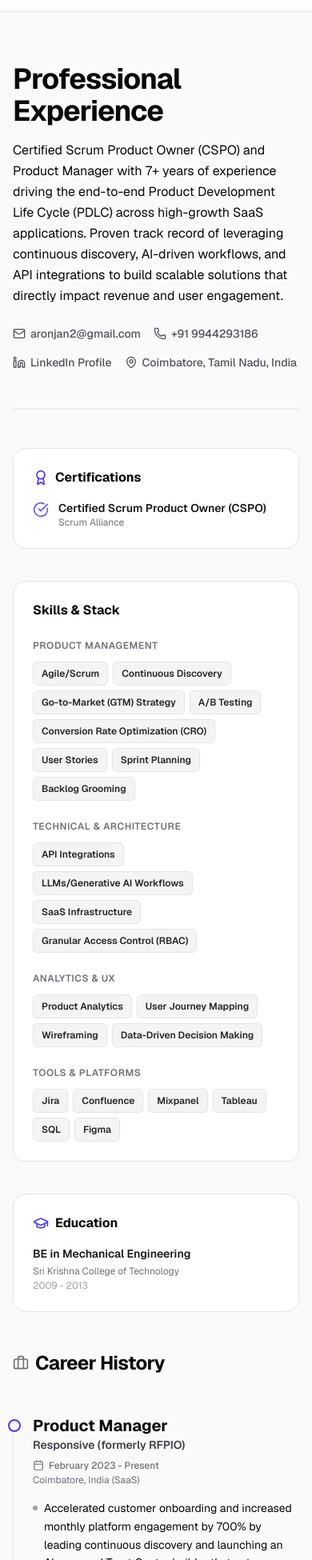
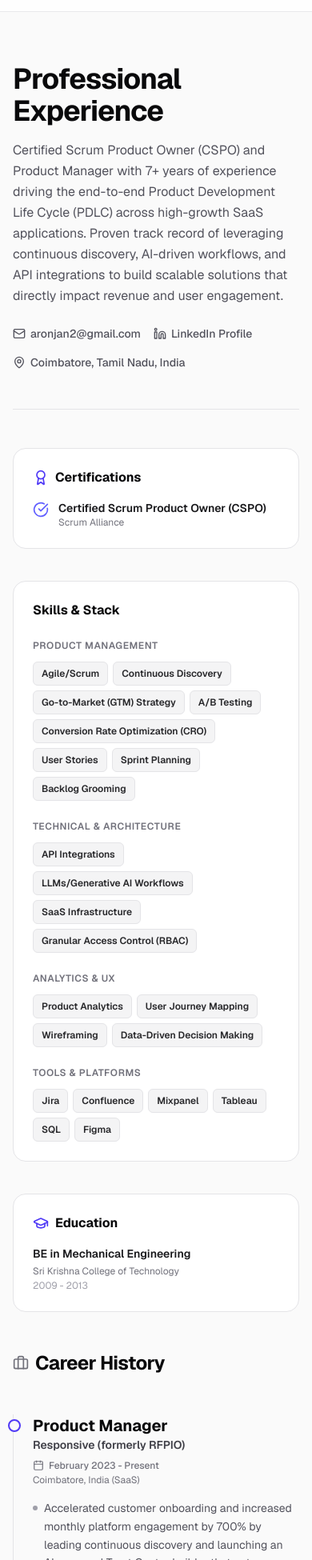
Before and after one commit to daniehayter/personal-website, a Next.js app: page /experience in a window 390 px wide. Shown: the part 50-2000 px from the top of the page at 80% size. Built offline with nearby package versions, Linux system fonts and the light colour scheme.

Commit message:
Remove phone number from experience page

```diff
--- a/src/app/experience/page.tsx
+++ b/src/app/experience/page.tsx
@@ -1,4 +1,4 @@
-import { Briefcase, Calendar, MapPin, GraduationCap, Award, CheckCircle, Mail, Phone } from "lucide-react";
+import { Briefcase, Calendar, MapPin, GraduationCap, Award, CheckCircle, Mail } from "lucide-react";
 
 export default function Experience() {
   const experiences = [
@@ -117,7 +117,7 @@ export default function Experience() {
         <h1 className="text-4xl font-bold tracking-tight text-zinc-950 dark:text-zinc-50">
           Professional Experience
         </h1>
-        <p className="mt-4 text-base sm:text-lg text-zinc-650 dark:text-zinc-355 max-w-4xl leading-relaxed">
+        <p className="mt-4 text-base sm:text-lg text-zinc-600 dark:text-zinc-400 max-w-4xl leading-relaxed">
           Certified Scrum Product Owner (CSPO) and Product Manager with 7+ years of experience driving the end-to-end Product Development Life Cycle (PDLC) across high-growth SaaS applications. Proven track record of leveraging continuous discovery, AI-driven workflows, and API integrations to build scalable solutions that directly impact revenue and user engagement.
         </p>
 
@@ -126,11 +126,6 @@ export default function Experience() {
           <a href="mailto:aronjan2@gmail.com" className="flex items-center gap-1.5 hover:text-indigo-600 dark:hover:text-indigo-400">
             <Mail className="h-4 w-4" />
             aronjan2@gmail.com
-          </a>
-          <span className="hidden sm:inline text-zinc-300 dark:text-zinc-700">|</span>
-          <a href="tel:+919944293186" className="flex items-center gap-1.5 hover:text-indigo-600 dark:hover:text-indigo-400">
-            <Phone className="h-4 w-4" />
-            +91 9944293186
           </a>
           <span className="hidden sm:inline text-zinc-300 dark:text-zinc-700">|</span>
           <a href="https://linkedin.com/in/aron-daniel-b818a279" target="_blank" rel="noopener noreferrer" className="flex items-center gap-1.5 hover:text-indigo-600 dark:hover:text-indigo-400">
@@ -258,7 +253,7 @@ export default function Experience() {
                   {exp.bullets.map((bullet, bIdx) => (
                     <li
                       key={bIdx}
-                      className="text-sm text-zinc-650 dark:text-zinc-355 leading-relaxed flex items-start gap-2"
+                      className="text-sm text-zinc-600 dark:text-zinc-400 leading-relaxed flex items-start gap-2"
                     >
                       <span className="h-1.5 w-1.5 rounded-full bg-zinc-400 dark:bg-zinc-600 shrink-0 mt-2" />
                       <span>{bullet}</span>
```
